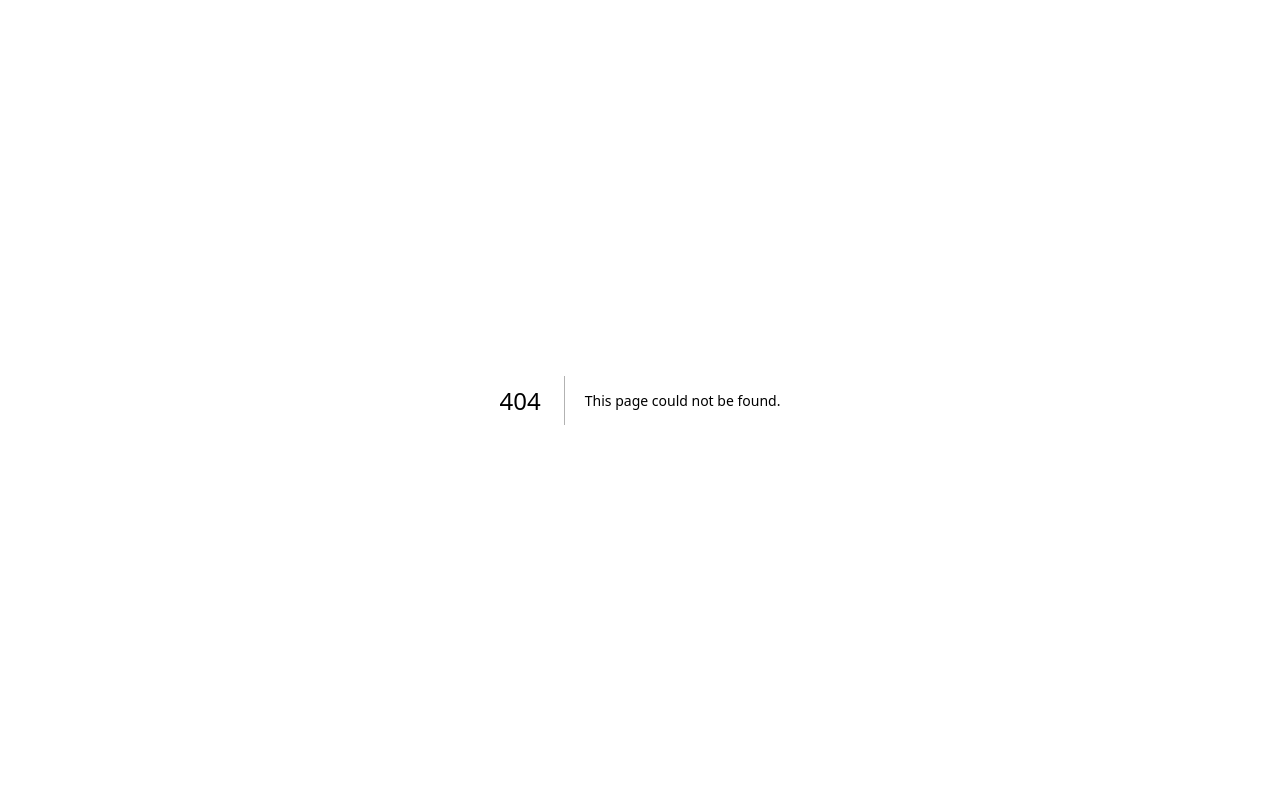
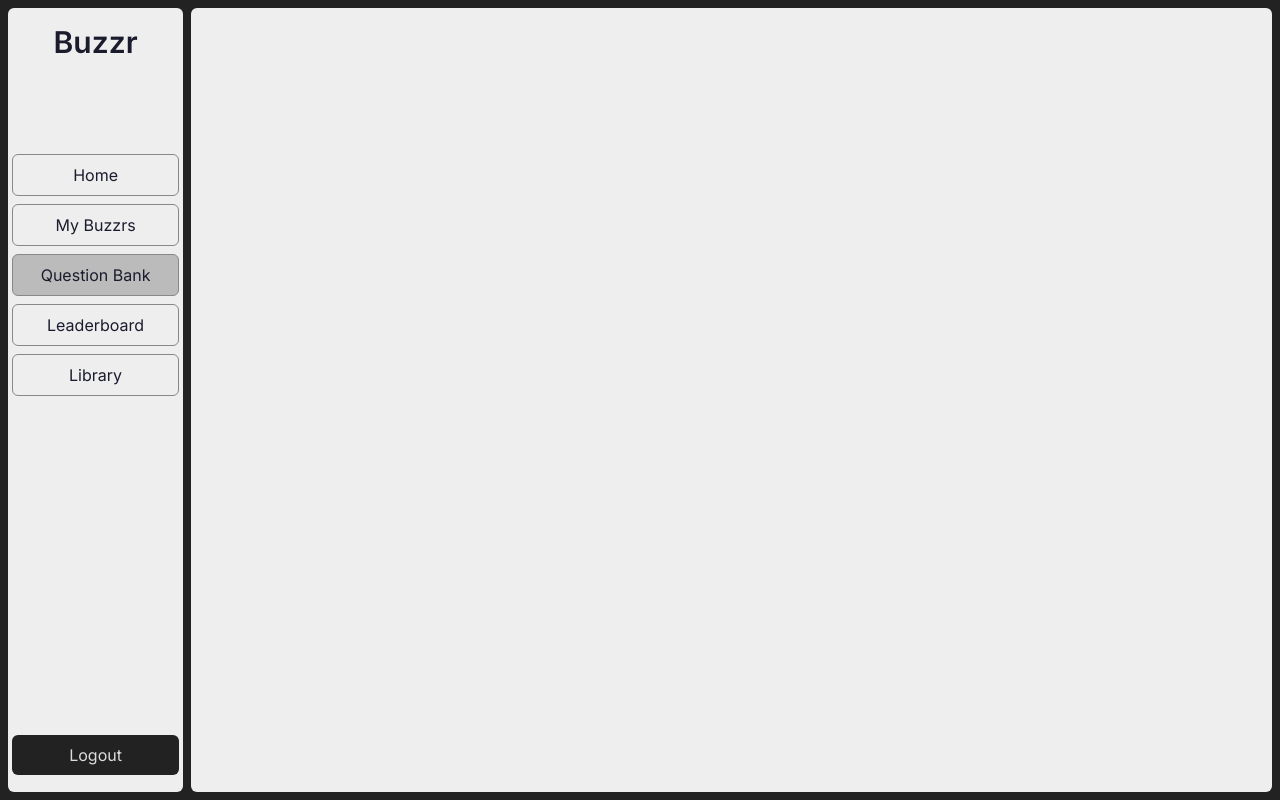
Before and after one commit to Buzzr-Org/buzzr-frontend, a Next.js app: page /dashboard/questions in a window 1280 px wide. Before the commit this address had no page. Built offline with nearby package versions, Linux system fonts and the light colour scheme.

Commit message:
ADD: active links

```diff
--- /dev/null
+++ b/src/app/(auth)/login/page.tsx
@@ -0,0 +1,83 @@
+'use client'
+import { useEffect, useState } from 'react'
+import Link from 'next/link'
+import { useRouter } from 'next/navigation'
+import { ToastContainer, toast } from 'react-toastify';
+import 'react-toastify/dist/ReactToastify.css';
+import axios from 'axios'
+axios.defaults.baseURL = 'http://localhost:4000';
+
+
+export default function Home() {
+  const router = useRouter()
+  useEffect(() => {
+    const User = JSON.parse(window.localStorage.getItem('user') || '{}');
+    if(User.token) {
+      router.push('/dashboard')
+    }
+  }, [])
+
+  const [formData, setFormData] = useState({
+    email: '',
+    password: '',
+  })
+
+  const handleSubmit = async (e: React.FormEvent) => {
+
+    e.preventDefault()
+    const { email, password } = formData
+
+    try{
+      const res = await axios.post('/api/login', {
+        email,
+        password,
+      });
+      const user = res.data.data.user;
+      window.localStorage.setItem('user', JSON.stringify({
+        name: user.name,
+        email: user.email,
+        token: res.data.data.token
+      }));
+      router.push('/dashboard');
+    } catch (err: any) {
+      toast.error(`${err.response?.data.message || err.message} `, {
+        position: "top-center",
+        autoClose: 3000,
+        hideProgressBar: false,
+        closeOnClick: true,
+        pauseOnHover: true,
+        draggable: true,
+        progress: undefined,
+      });
+    }
+  }
+
+  return (
+    <div className="bg-[#222] h-[100vh] flex flex-col justify-center items-center">
+      <form className="bg-[#eee] flex flex-col w-[65%] md:w-[35%] [&>input]:my-3 items-center p-[2rem] border rounded-lg" onSubmit={handleSubmit}>
+        SIGN IN
+        <input
+          className='w-full py-1 px-2 border rounded-md'
+          type="text"
+          name="email"
+          placeholder='email'
+          value={formData.email}
+          onChange={(e) => setFormData({...formData,email:e.target.value})}
+        />
+        <input
+          className='w-full py-1 px-2 border rounded-md'
+          type="password"
+          name="password"
+          placeholder='password'
+          value={formData.password}
+          onChange={(e) => setFormData({...formData,password:e.target.value})}
+        />
+        <button className='py-1 w-full my-4 rounded-md bg-[#222] text-[#eee]' type="submit">SUBMIT</button>
+        <div>
+            New User? <Link className='text-[#335] hover:text-[#444] mt-2' href='/signup'>Sign Up</Link>
+        </div>
+      </form>
+      <ToastContainer />
+    </div>
+  )
+}
--- /dev/null
+++ b/src/app/dashboard/buzzrs/page.tsx
@@ -0,0 +1,11 @@
+import React from 'react'
+import Sidenav from '@/components/Sidenav'
+import Workspace from '@/components/Workspace'
+
+const page = () => {
+  return (
+    <div className='text-3xl font-semibold p-4 w-[100%] text-center'>My Buzzrs!</div>
+  )
+}
+
+export default page
--- /dev/null
+++ b/src/app/dashboard/layout.tsx
@@ -0,0 +1,14 @@
+import React from 'react'
+import Sidenav from '@/components/Sidenav'
+import Workspace from '@/components/Workspace'
+
+export default function Layout({children}: {children: React.ReactNode}) {
+    return (
+        <div className='h-[100vh] p-2 flex bg-[#222] text-[#1b1b2e] items-center'>
+            <Sidenav />
+            <Workspace>
+                {children}
+            </Workspace>
+        </div>
+    )
+}
--- /dev/null
+++ b/src/app/dashboard/leaderboard/page.tsx
@@ -0,0 +1,11 @@
+import React from 'react'
+
+const page = () => {
+  return (
+    <div>
+
+    </div>
+  )
+}
+
+export default page
--- /dev/null
+++ b/src/app/dashboard/library/page.tsx
@@ -0,0 +1,11 @@
+import React from 'react'
+
+const page = () => {
+  return (
+    <div>
+
+    </div>
+  )
+}
+
+export default page
--- a/src/app/dashboard/page.tsx
+++ b/src/app/dashboard/page.tsx
@@ -2,8 +2,6 @@
 import React from 'react'
 import { useEffect } from 'react'
 import { useRouter } from 'next/navigation'
-import Sidenav from '@/components/Sidenav'
-import Workspace from '@/components/Workspace'
 
 const Page = () => {
     const router = useRouter()
@@ -16,12 +14,7 @@ const Page = () => {
     }, [])
 
     return (
-        <div className='h-[100vh] p-2 flex bg-[#222] text-[#1b1b2e] items-center'>
-            <Sidenav page='' />
-            <Workspace>
-                <div className='text-3xl font-semibold p-4 w-[100%] text-center'>Welcome to the Dashboard!</div>
-            </Workspace>
-        </div>
+        <div  className='text-3xl font-semibold p-4 w-[100%] text-center'>Welcome to the Dashboard!</div>
     )
 }
 
--- /dev/null
+++ b/src/app/dashboard/questions/page.tsx
@@ -0,0 +1,11 @@
+import React from 'react'
+
+const page = () => {
+  return (
+    <div>
+
+    </div>
+  )
+}
+
+export default page
--- a/src/app/page.tsx
+++ b/src/app/page.tsx
@@ -2,78 +2,23 @@
 import { useEffect, useState } from 'react'
 import { useRouter } from 'next/navigation'
 import { ToastContainer, toast } from 'react-toastify';
-import 'react-toastify/dist/ReactToastify.css';
+import 'react-toastify/dist/ReactToastify.css'
 import axios from 'axios'
-axios.defaults.baseURL = 'http://localhost:4000';
-
+axios.defaults.baseURL = 'http://localhost:4000'
 
 export default function Home() {
   const router = useRouter()
   useEffect(() => {
-    const User = JSON.parse(window.localStorage.getItem('user') || '{}');
+    const User = JSON.parse(window.localStorage.getItem('user') || '{}')
     if(User.token) {
       router.push('/dashboard')
+    }else{
+      router.push('/login')
     }
   }, [])
-
-  const [formData, setFormData] = useState({
-    email: '',
-    password: '',
-  })
-
-  const handleSubmit = async (e: React.FormEvent) => {
-
-    e.preventDefault()
-    const { email, password } = formData
-
-    try{
-      const res = await axios.post('/api/login', {
-        email,
-        password,
-      });
-      const user = res.data.data.user;
-      window.localStorage.setItem('user', JSON.stringify({
-        name: user.name,
-        email: user.email,
-        token: res.data.data.token
-      }));
-      router.push('/dashboard');
-    } catch (err: any) {
-      toast.error(`${err.response?.data.message || err.message} `, {
-        position: "top-center",
-        autoClose: 3000,
-        hideProgressBar: false,
-        closeOnClick: true,
-        pauseOnHover: true,
-        draggable: true,
-        progress: undefined,
-      });
-    }
-  }
-
   return (
-    <div className="bg-[#222] h-[100vh] flex flex-col justify-center items-center">
-      <form className="bg-[#eee] flex flex-col w-[65%] md:w-[35%] [&>*]:my-2 items-center p-[2rem] border rounded-lg" onSubmit={handleSubmit}>
-        SIGN IN
-        <input
-          className='w-full py-1 px-2 border rounded-md'
-          type="text"
-          name="email"
-          placeholder='email'
-          value={formData.email}
-          onChange={(e) => setFormData({...formData,email:e.target.value})}
-        />
-        <input
-          className='w-full py-1 px-2 border rounded-md'
-          type="password"
-          name="password"
-          placeholder='password'
-          value={formData.password}
-          onChange={(e) => setFormData({...formData,password:e.target.value})}
-        />
-        <button className='py-1 w-full rounded-md bg-[#222] text-[#eee]' type="submit">SUBMIT</button>
-      </form>
-      <ToastContainer />
+    <div className="bg-[#222] text-[#ccc] font-semibold text-3xl h-[100vh] flex flex-col justify-center items-center">
+      Buzzr
     </div>
   )
 }
--- a/src/components/Sidenav.tsx
+++ b/src/components/Sidenav.tsx
@@ -1,23 +1,41 @@
+'use client'
 import React from 'react'
 import Link from 'next/link'
+import { useRouter,usePathname } from 'next/navigation'
 
-interface Props {
-  page?: string
-}
+const navLinks = [
+  {name: 'Home',link: '/dashboard'},
+  {name: 'My Buzzrs',link: '/dashboard/buzzrs'},
+  {name: 'Question Bank',link: '/dashboard/questions'},
+  {name: 'Leaderboard',link: '/dashboard/leaderboard'},
+  {name: 'Library',link: '/dashboard/library'},
+]
 
-const Sidenav = (props: Props) => {
+const Sidenav = () => {
+  const router = useRouter()
+  const pathname = usePathname()
 
-  const { page='' } = props
+  const handleLogout = () => {
+    window.localStorage.removeItem('user')
+    router.push('/')
+  }
 
   return (
     <div className='flex flex-col w-[16vw] h-[100%] bg-[#eee] rounded-md'>
       <div className='text-3xl font-semibold p-4 w-[100%] text-center'>Buzzr</div>
-      <div className='flex flex-col items-center p-1 [&>*]:w-full'>
-        <Link className='text-center border border-[#222] rounded-md py-2 my-1' href='/dashboard'>Home</Link>
-        <Link className='text-center border border-[#222] rounded-md py-2 my-1' href='/dashboard'>Home</Link>
-        <Link className='text-center border border-[#222] rounded-md py-2 my-1' href='/dashboard'>Home</Link>
-        <Link className='text-center border border-[#222] rounded-md py-2 my-1' href='/dashboard'>Home</Link>
+      <div className='flex flex-col items-center p-1 mt-[40%] [&>*]:w-full'>
+        {navLinks.map((link, index) => {
+          const isActive = pathname.endsWith(link.link)
+          return (
+            <Link className={`text-center border border-[#888] rounded-md py-2 my-1 ${(isActive)?'bg-[#bbb]':'hover:bg-slate-300'}`} key={index} href={link.link}>
+              {link.name}
+            </Link>
+
+          )
+        }
+        )}
       </div>
+      <button className='text-center bg-[#222] text-[#ddd] rounded-md py-2 mt-auto mb-[10%] w-[95%] self-center' onClick={handleLogout}>Logout</button>
     </div>
   )
 }
```
Also changed, not shown: src/app/(auth)/otp/page.tsx (added), src/app/(auth)/signup/page.tsx (added).
